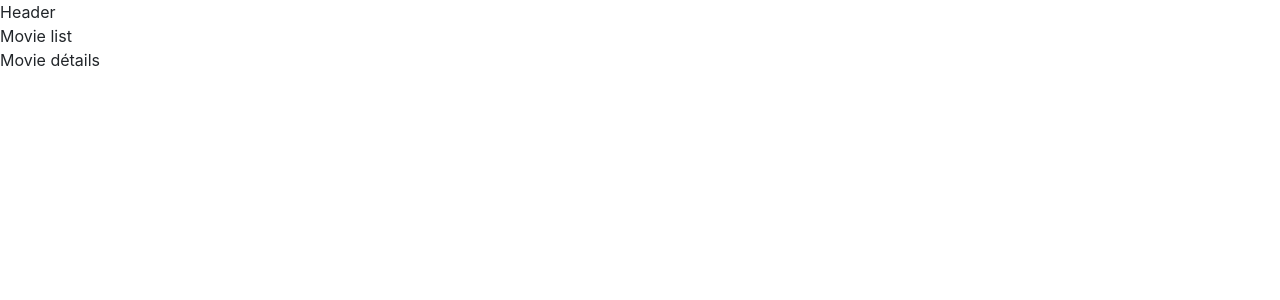
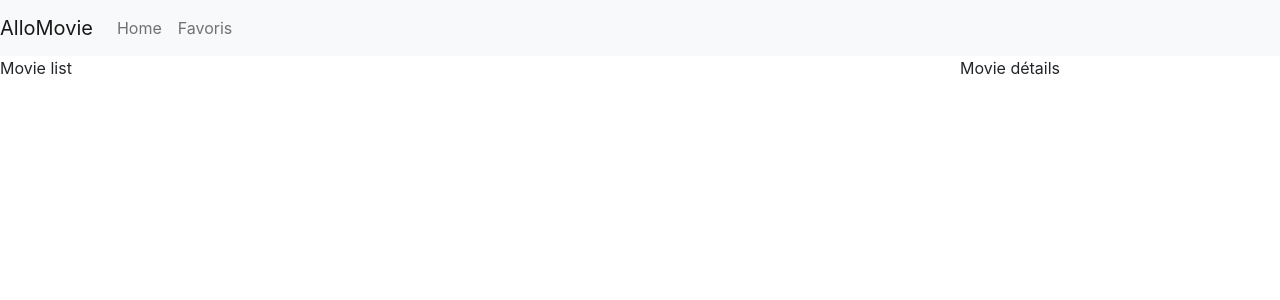
Before and after one commit to Laurie24/movies, a React (Create React App) app: page / in a window 1280 px wide. Shown: the top 300 px of the page. Built offline with nearby package versions, Linux system fonts and the light colour scheme.

Commit message:
:sparkles: create header-component

```diff
--- a/src/App.js
+++ b/src/App.js
@@ -8,8 +8,10 @@ class App extends Component{
     return (
         <div className="App">
           <Header/>
-          <MovieList/>
-          <MovieDetails/>
+          <div className='d-flex flex-row'>
+              <MovieList/>
+              <MovieDetails/>
+          </div>
         </div>
     );
   }
--- a/src/components/header/Header.js
+++ b/src/components/header/Header.js
@@ -2,6 +2,21 @@ import React, {Component} from 'react'
 
 export default class Header extends Component{
     render() {
-        return <header>Header</header>
+        return (<header className="navbar navbar-expand-lg navbar-light bg-light">
+            <a className='navbar-brand' href='/'>AlloMovie</a>
+            <button className='navbar-toggler'>
+                <span className='navbar-toggler-icon'></span>
+            </button>
+            <div className='collapse navbar-collapse'>
+                <ul className="navbar-nav ml-auto">
+                    <li className="nav-item active">
+                        <a className="nav-link" href="/">Home</a>
+                    </li>
+                    <li className="nav-item">
+                        <a className="nav-link" href="/">Favoris</a>
+                    </li>
+                </ul>
+            </div>
+        </header>)
     }
 }
--- a/src/components/movie-details/MovieDetails.js
+++ b/src/components/movie-details/MovieDetails.js
@@ -2,6 +2,6 @@ import React, {Component} from 'react'
 
 export default class MovieDetails extends Component{
     render() {
-        return <div>Movie détails</div>
+        return <div className='w-25'>Movie détails</div>
     }
 }
--- a/src/components/movie-list/MovieList.js
+++ b/src/components/movie-list/MovieList.js
@@ -2,6 +2,6 @@ import React, {Component} from 'react'
 
 export default class MovieList extends Component{
     render() {
-        return <div>Movie list</div>
+        return <div className='w-75'>Movie list</div>
     }
 }
```
